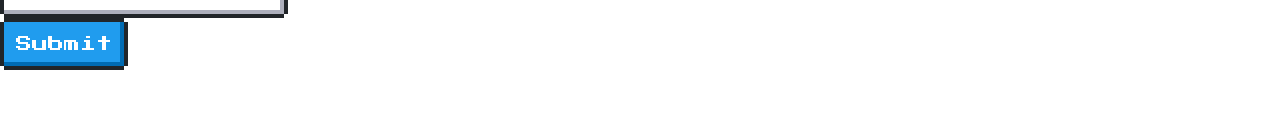
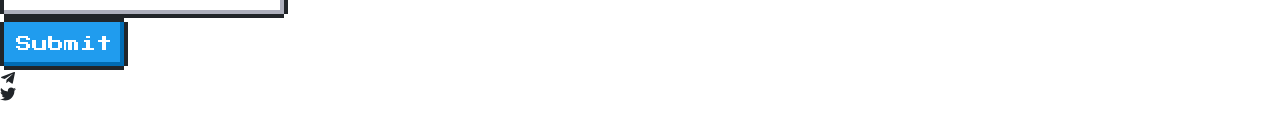
Before and after one commit to AryanJ-NYC/retro-xcp, a Next.js app: page /submit in a window 1280 px wide. Shown: the part 602-742 px from the top of the page. Built offline with nearby package versions, Linux system fonts and the light colour scheme.

Commit message:
feat(footer): add

```diff
--- a/package.json
+++ b/package.json
@@ -27,6 +27,7 @@
     "react-dom": "17.0.2",
     "react-hook-form": "^7.22.5",
     "react-hot-toast": "^2.2.0",
+    "react-icons": "^4.3.1",
     "styled-components": "^5.2.0"
   },
   "devDependencies": {
--- a/src/modules/shared/components/Layout.tsx
+++ b/src/modules/shared/components/Layout.tsx
@@ -2,11 +2,12 @@ import clsx from 'clsx';
 import Image from 'next/image';
 import Link from 'next/link';
 import React from 'react';
+import { FaTelegramPlane, FaTwitter } from 'react-icons/fa';
 
 export const Layout: React.FC<{ className?: string }> = ({ children, className }) => {
   return (
-    <div className="flex flex-col">
-      <header className="bg-slate-200 flex items-center justify-between py-4 px-4">
+    <div className="flex flex-col min-h-screen justify-between">
+      <header className="bg-slate-200 flex items-center justify-between p-4">
         <Link href="/">
           <a>
             <Image
@@ -21,7 +22,27 @@ export const Layout: React.FC<{ className?: string }> = ({ children, className }
           <a>Submit</a>
         </Link>
       </header>
-      <div className={clsx('bg-cyan-50 min-h-screen px-4 py-8', className)}>{children}</div>
+      <div className={clsx('bg-cyan-50 flex flex-col flex-1 px-4 py-8', className)}>{children}</div>
+      <footer className="bg-slate-200 flex justify-center p-4">
+        <div className="flex text-2xl space-x-8">
+          <a
+            className="text-purple-500 hover:text-purple-700"
+            href="https://t.me/retroid_xcp"
+            rel="noreferrer"
+            target="_blank"
+          >
+            <FaTelegramPlane />
+          </a>
+          <a
+            className="text-purple-500 hover:text-purple-700"
+            href="https://twitter.com/RetroXcp"
+            rel="noreferrer"
+            target="_blank"
+          >
+            <FaTwitter />
+          </a>
+        </div>
+      </footer>
     </div>
   );
 };
--- a/src/pages/index.tsx
+++ b/src/pages/index.tsx
@@ -35,7 +35,7 @@ const Home: NextPage<Props> = ({ seriesToAsset }) => {
           </Link>
         );
       })}
-      <p>Welcome to RetroXCP. We&apos;re just getting started!</p>
+      <p>Welcome to RetroXCP.</p>
       <p>We&apos;re all about adding a retro flavor to Counterparty mascots, memes and more!</p>
       <p>
         Care to join us? Find us on{' '}
```
Also changed, not shown: 1 other file (tests, documents, lock files or other folders).
